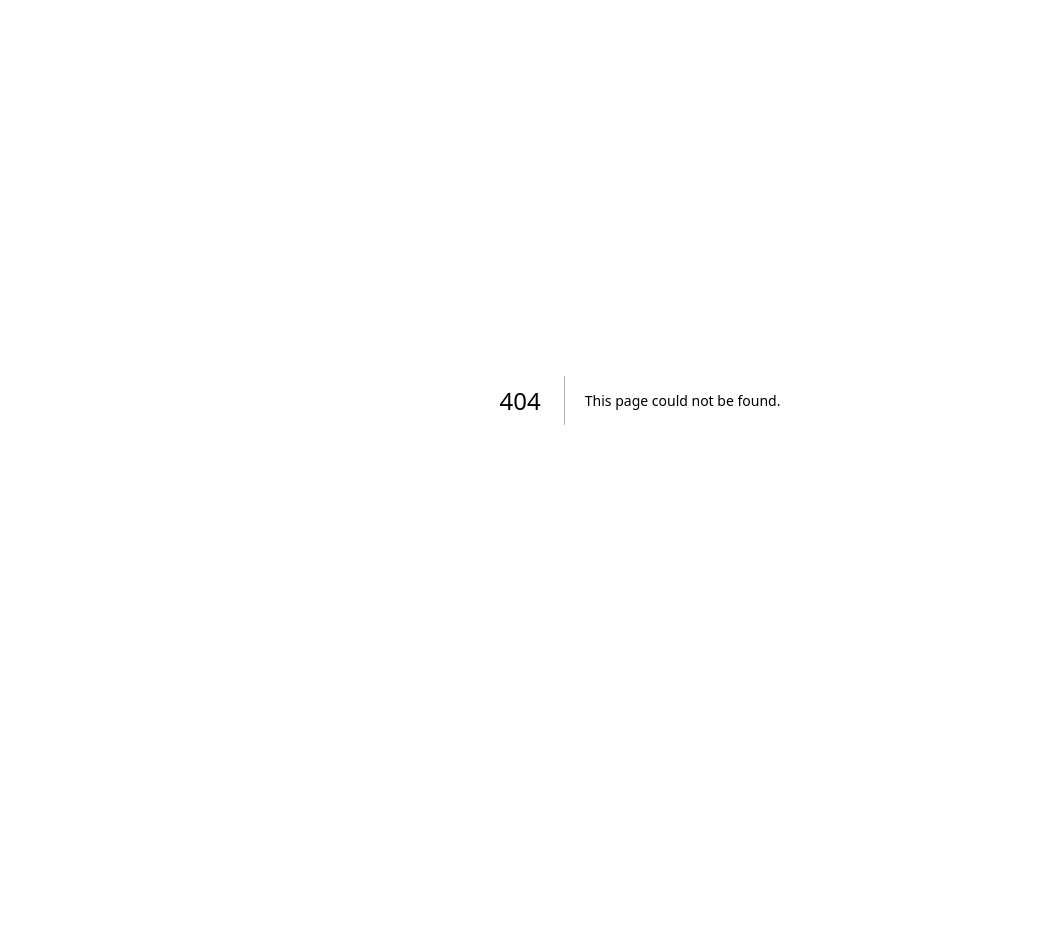
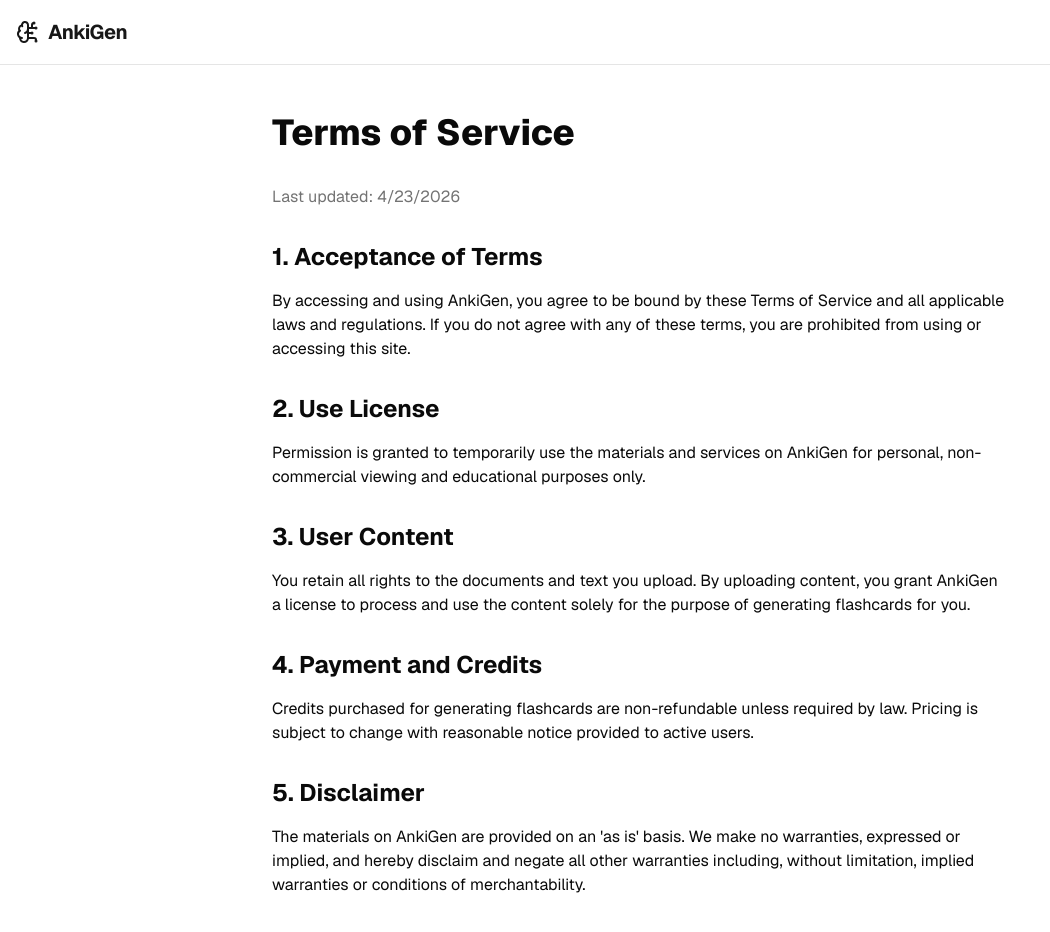
Before and after one commit to jacobdev03/anki-generator, a Next.js app in the folder frontend/: page /terms in a window 1280 px wide. Before the commit this address had no page. Shown: the top 932 px of the page, without its empty margins (0-1050 px from the left). Before the commit the page ends 800 px from the top, so only its background shows below. Built offline with nearby package versions, Linux system fonts and the light colour scheme.

Commit message:
privacy, tos, not found pages

```diff
--- /dev/null
+++ b/frontend/app/not-found.tsx
@@ -0,0 +1,24 @@
+import Link from "next/link";
+import { Button } from "@/components/ui/button";
+import { BrainCircuit, Home } from "lucide-react";
+
+export default function NotFound() {
+  return (
+    <div className="min-h-screen bg-background flex flex-col items-center justify-center p-4 text-center">
+      <div className="flex items-center justify-center size-20 rounded-2xl bg-primary/10 mb-8">
+        <BrainCircuit className="size-10 text-primary" />
+      </div>
+      <h1 className="text-6xl font-extrabold tracking-tight mb-4">404</h1>
+      <h2 className="text-2xl font-bold tracking-tight mb-4">Page Not Found</h2>
+      <p className="text-muted-foreground max-w-md mb-8">
+        We couldn't find the page you're looking for. It might have been moved, deleted, or perhaps you just mistyped the URL.
+      </p>
+      <Link href="/">
+        <Button size="lg" className="rounded-full gap-2">
+          <Home className="size-4" />
+          Back to Home
+        </Button>
+      </Link>
+    </div>
+  );
+}
--- /dev/null
+++ b/frontend/app/privacy/page.tsx
@@ -0,0 +1,49 @@
+import Link from "next/link";
+import { BrainCircuit } from "lucide-react";
+
+export default function PrivacyPolicy() {
+  return (
+    <div className="min-h-screen bg-background flex flex-col">
+      <header className="sticky top-0 z-50 border-b bg-background/80 backdrop-blur-md">
+        <div className="container mx-auto flex h-16 items-center px-4">
+          <Link href="/" className="flex items-center gap-2 font-bold text-xl tracking-tight text-primary">
+            <BrainCircuit className="h-6 w-6" />
+            <span>AnkiGen</span>
+          </Link>
+        </div>
+      </header>
+
+      <main className="flex-1 container mx-auto px-4 py-12 max-w-3xl">
+        <h1 className="text-4xl font-extrabold mb-8">Privacy Policy</h1>
+        <div className="prose prose-slate dark:prose-invert max-w-none space-y-6">
+          <p className="text-muted-foreground">Last updated: {new Date().toLocaleDateString()}</p>
+
+          <section>
+            <h2 className="text-2xl font-bold mt-8 mb-4">1. Information We Collect</h2>
+            <p>We collect information you provide directly to us when you create an account, upload documents, or communicate with us. This may include your name, email address, and the content of the files you upload for flashcard generation.</p>
+          </section>
+
+          <section>
+            <h2 className="text-2xl font-bold mt-8 mb-4">2. How We Use Your Information</h2>
+            <p>We use the information we collect to operate, maintain, and improve our services, including processing your documents to generate flashcards, managing your account, and processing payments securely via Stripe.</p>
+          </section>
+
+          <section>
+            <h2 className="text-2xl font-bold mt-8 mb-4">3. Data Security</h2>
+            <p>We implement appropriate technical and organizational measures to protect the security of your personal information. However, please note that no method of transmission over the Internet or electronic storage is 100% secure.</p>
+          </section>
+
+          <section>
+            <h2 className="text-2xl font-bold mt-8 mb-4">4. Third-Party Services</h2>
+            <p>We use third-party services such as Stripe for payment processing. These services have their own privacy policies addressing how they use your information.</p>
+          </section>
+
+          <section>
+            <h2 className="text-2xl font-bold mt-8 mb-4">5. Contact Us</h2>
+            <p>If you have any questions about this Privacy Policy, please contact us on our Discord server.</p>
+          </section>
+        </div>
+      </main>
+    </div>
+  );
+}
--- /dev/null
+++ b/frontend/app/terms/page.tsx
@@ -0,0 +1,49 @@
+import Link from "next/link";
+import { BrainCircuit } from "lucide-react";
+
+export default function TermsOfService() {
+  return (
+    <div className="min-h-screen bg-background flex flex-col">
+      <header className="sticky top-0 z-50 border-b bg-background/80 backdrop-blur-md">
+        <div className="container mx-auto flex h-16 items-center px-4">
+          <Link href="/" className="flex items-center gap-2 font-bold text-xl tracking-tight text-primary">
+            <BrainCircuit className="h-6 w-6" />
+            <span>AnkiGen</span>
+          </Link>
+        </div>
+      </header>
+
+      <main className="flex-1 container mx-auto px-4 py-12 max-w-3xl">
+        <h1 className="text-4xl font-extrabold mb-8">Terms of Service</h1>
+        <div className="prose prose-slate dark:prose-invert max-w-none space-y-6">
+          <p className="text-muted-foreground">Last updated: {new Date().toLocaleDateString()}</p>
+
+          <section>
+            <h2 className="text-2xl font-bold mt-8 mb-4">1. Acceptance of Terms</h2>
+            <p>By accessing and using AnkiGen, you agree to be bound by these Terms of Service and all applicable laws and regulations. If you do not agree with any of these terms, you are prohibited from using or accessing this site.</p>
+          </section>
+
+          <section>
+            <h2 className="text-2xl font-bold mt-8 mb-4">2. Use License</h2>
+            <p>Permission is granted to temporarily use the materials and services on AnkiGen for personal, non-commercial viewing and educational purposes only.</p>
+          </section>
+
+          <section>
+            <h2 className="text-2xl font-bold mt-8 mb-4">3. User Content</h2>
+            <p>You retain all rights to the documents and text you upload. By uploading content, you grant AnkiGen a license to process and use the content solely for the purpose of generating flashcards for you.</p>
+          </section>
+
+          <section>
+            <h2 className="text-2xl font-bold mt-8 mb-4">4. Payment and Credits</h2>
+            <p>Credits purchased for generating flashcards are non-refundable unless required by law. Pricing is subject to change with reasonable notice provided to active users.</p>
+          </section>
+
+          <section>
+            <h2 className="text-2xl font-bold mt-8 mb-4">5. Disclaimer</h2>
+            <p>The materials on AnkiGen are provided on an 'as is' basis. We make no warranties, expressed or implied, and hereby disclaim and negate all other warranties including, without limitation, implied warranties or conditions of merchantability.</p>
+          </section>
+        </div>
+      </main>
+    </div>
+  );
+}
```
